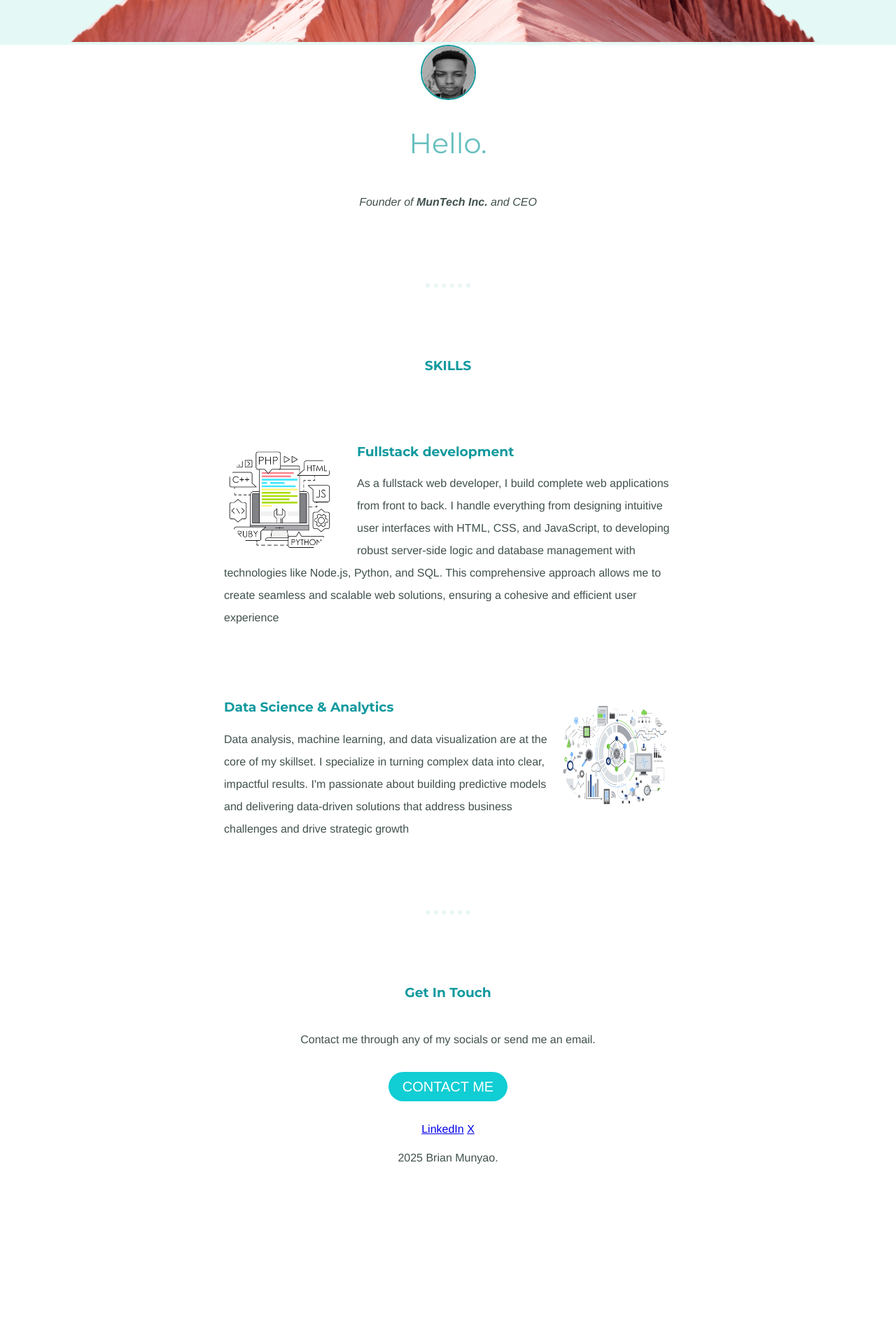
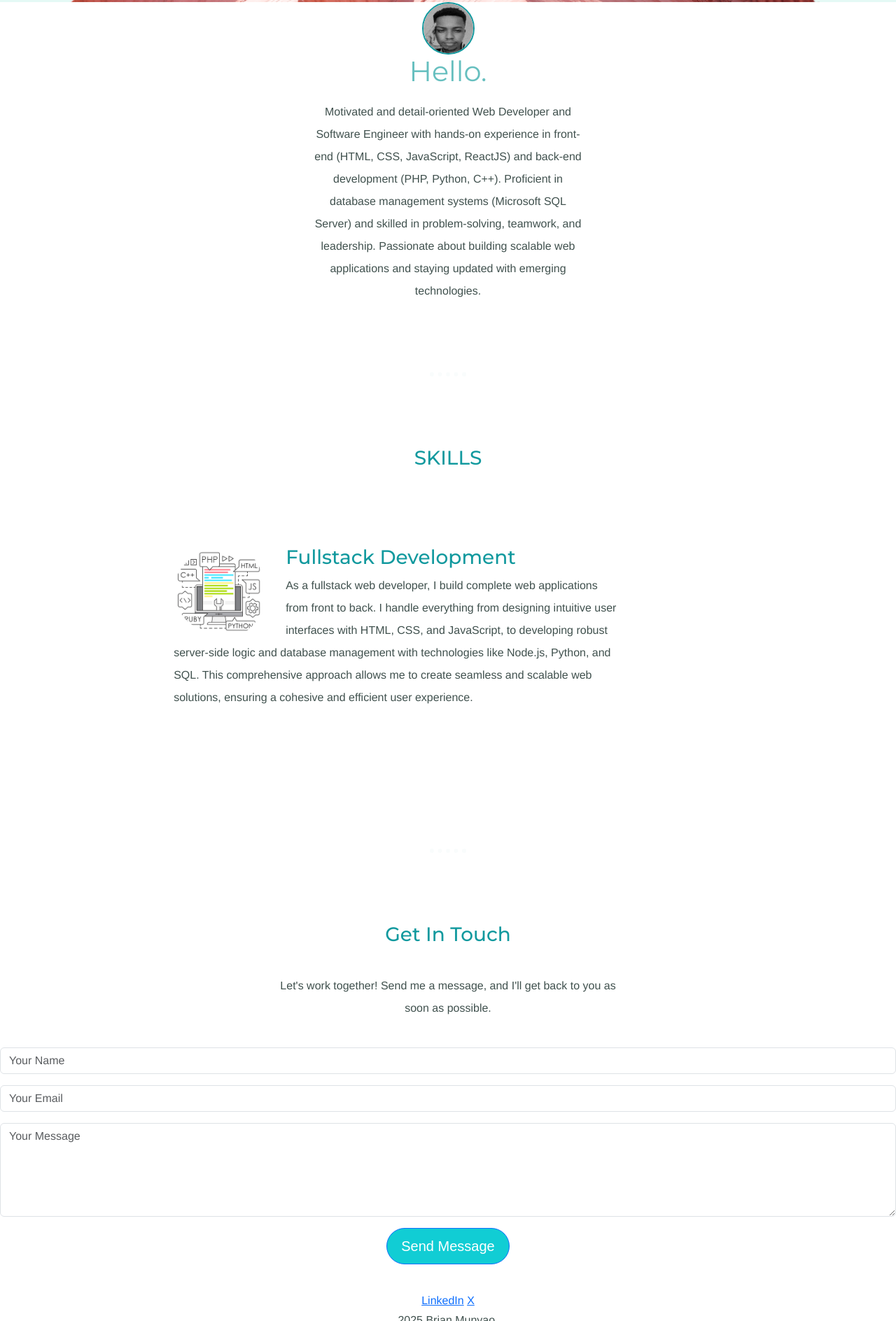
Before and after one commit to bingwa/Portfolio, a plain HTML site: page index.html in a window 1280 px wide. Shown: the part 912-2800 px from the top of the page at 70% size. Before the commit the page ends 2623 px from the top, so only its background shows below. Drawn offline with nearby package versions, Linux system fonts and the light colour scheme.

Commit message:
Update index.html

```diff
--- a/index.html
+++ b/index.html
@@ -2,49 +2,108 @@
 <html>
 <head>
     <meta charset="utf-8" lang="en">
+    <meta name="viewport" content="width=device-width, initial-scale=1.0">
     <title>BRIAN MUNYAO</title>
+    <!-- Bootstrap CSS -->
+    <link href="https://cdn.jsdelivr.net/npm/bootstrap@5.3.0-alpha1/dist/css/bootstrap.min.css" rel="stylesheet">
     <link rel="stylesheet" href="style.css">
-        <link rel="icon" href="favicon.ico ">
+    <link rel="icon" href="favicon.ico">
     <link rel="preconnect" href="https://fonts.googleapis.com">
     <link rel="preconnect" href="https://fonts.gstatic.com" crossorigin>
     <link href="https://fonts.googleapis.com/css2?family=Sacramento&display=swap" rel="stylesheet">
-<link rel="preconnect" href="https://fonts.googleapis.com">
-<link rel="preconnect" href="https://fonts.gstatic.com" crossorigin>
     <link href="https://fonts.googleapis.com/css2?family=Montserrat:ital,wght@0,100..900;1,100..900&family=Sacramento&display=swap" rel="stylesheet">
 </head>
 <body>
+    <nav class="navbar navbar-expand-lg navbar-dark">
+        <button class="navbar-toggler" type="button" data-bs-toggle="collapse" data-bs-target="#navbarTogglerDemo01" aria-controls="navbarTogglerDemo01" aria-expanded="false" aria-label="Toggle navigation">
+            <span class="navbar-toggler-icon"></span>
+        </button>
+        <div class="collapse navbar-collapse montserrat" id="navbarTogglerDemo01">
+            <ul class="navbar-nav ml-auto">
+                <li class="nav-item">
+                    <a class="nav-link" href="#profile">About</a>
+                </li>
+                <li class="nav-item">
+                    <a class="nav-link" href="#skills">Skills</a>
+                </li>
+                <li class="nav-item">
+                    <a class="nav-link" href="#contact-me">Contact</a>
+                </li>
+            </ul>
+        </div>
+    </nav>
+
     <div class="top-container">
-            <img class="top-cloud"  src="cloud.png" alt="Background">
+        <img class="top-cloud" src="cloud.png" alt="Background">
         <h1>I'm Brian</h1>
         <h2><p>A <span class="pro">pro</span>grammer.</p></h2>
         <img class="bottom-cloud" src="cloud.png" alt="bottom cloud">
         <img class="mountain" src="11147003.png" alt="Background">
+        <!-- Added animated code background -->
+        <div class="code-background"></div>
     </div>
+
     <div class="middle-section">
-            <div class="profile">
+        <div class="profile" id="profile">
             <img class="profile-image" src="WhatsApp Image 2025-03-03 at 13.57.20_46c692ca.jpg" alt="image">
             <h2>Hello.</h2>
-                <p class="intro-line"><em>Founder of <strong>MunTech Inc.</strong> and CEO</em></p>
+            <p class="intro-line">Motivated and detail-oriented Web Developer and Software Engineer with hands-on experience in front-end (HTML, CSS, JavaScript, ReactJS) and back-end development (PHP, Python, C++). Proficient in database management systems (Microsoft SQL Server) and skilled in problem-solving, teamwork, and leadership. Passionate about building scalable web applications and staying updated with emerging technologies.</p>
         </div>
         <hr>
-            <div class="skills">
-                <h3>SKILLS</h3>
+
+        <!-- Skills Section with Carousel -->
+        <div class="skills" id="skills">
+            <h3 class="montserrat">SKILLS</h3>
+            <div id="skillsCarousel" class="carousel slide" data-bs-ride="carousel">
+                <div class="carousel-inner">
+                    <!-- Slide 1: Fullstack Development -->
+                    <div class="carousel-item active">
                         <div class="skill-row">
                             <img class="skill-image" src="code.png" alt="code logo">
-                <h3> Fullstack development</h3>
-                <p>As a fullstack web developer, I build complete web applications from front to back. I handle everything from designing intuitive user interfaces with HTML, CSS, and JavaScript, to developing robust server-side logic and database management with technologies like Node.js, Python, and SQL. This comprehensive approach allows me to create seamless and scalable web solutions, ensuring a cohesive and efficient user experience</p>
+                            <h3>Fullstack Development</h3>
+                            <p>As a fullstack web developer, I build complete web applications from front to back. I handle everything from designing intuitive user interfaces with HTML, CSS, and JavaScript, to developing robust server-side logic and database management with technologies like Node.js, Python, and SQL. This comprehensive approach allows me to create seamless and scalable web solutions, ensuring a cohesive and efficient user experience.</p>
                         </div>
+                    </div>
+                    <!-- Slide 2: Data Science & Analytics -->
+                    <div class="carousel-item">
                         <div class="skill-row">
                             <img class="data-image" src="18135.png" alt="Data pic">
                             <h3>Data Science & Analytics</h3>
-                <p class="data-desc">Data analysis, machine learning, and data visualization are at the core of my skillset. I specialize in turning complex data into clear, impactful results. I'm passionate about building predictive models and delivering data-driven solutions that address business challenges and drive strategic growth</p>
+                            <p>Data analysis, machine learning, and data visualization are at the core of my skillset. I specialize in turning complex data into clear, impactful results. I'm passionate about building predictive models and delivering data-driven solutions that address business challenges and drive strategic growth.</p>
+                        </div>
+                    </div>
+                    <!-- Add more slides as needed -->
+                </div>
+                <!-- Carousel Controls -->
+                <button class="carousel-control-prev" type="button" data-bs-target="#skillsCarousel" data-bs-slide="prev">
+                    <span class="carousel-control-prev-icon" aria-hidden="true"></span>
+                    <span class="visually-hidden">Previous</span>
+                </button>
+                <button class="carousel-control-next" type="button" data-bs-target="#skillsCarousel" data-bs-slide="next">
+                    <span class="carousel-control-next-icon" aria-hidden="true"></span>
+                    <span class="visually-hidden">Next</span>
+                </button>
             </div>
         </div>
         <hr>
-        <div class="contact-me">
-            <h3>Get In Touch</h3>
-            <p class="contact-message">Contact me through any of my socials or send me an email.</p>
-            <a class="btn" href="mailto:munyaobryan6@gmail.com">CONTACT ME</a>
+
+        <!-- Modernized Contact Section -->
+        <div class="contact-me" id="contact-me">
+            <h3 class="montserrat contact-head ">Get In Touch</h3>
+            <p class="contact-message">Let's work together! Send me a message, and I'll get back to you as soon as possible.</p>
+            <form class="contact-form">
+                <div class="mb-3">
+                    <input type="text" class="form-control" placeholder="Your Name" required>
+                </div>
+                <div class="mb-3">
+                    <input type="email" class="form-control" placeholder="Your Email" required>
+                </div>
+                <div class="mb-3">
+                    <textarea class="form-control" rows="5" placeholder="Your Message" required></textarea>
+                </div>
+                <button type="submit" class="btn btn-primary">Send Message</button>
+            </form>
+        </div>
     </div>
 
     <div class="bottom-section">
@@ -53,5 +112,8 @@
         <p> 2025 Brian Munyao.</p>
     </div>
 
+    <!-- Bootstrap JS -->
+    <script src="https://cdn.jsdelivr.net/npm/bootstrap@5.3.0-alpha1/dist/js/bootstrap.bundle.min.js"></script>
+    <script src="sites.js"></script>
 </body>
 </html>
```
Lines whose indentation alone changed are shown as unchanged.
